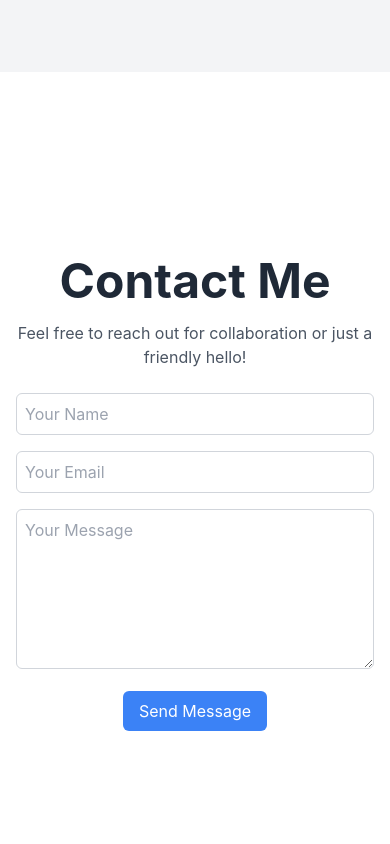
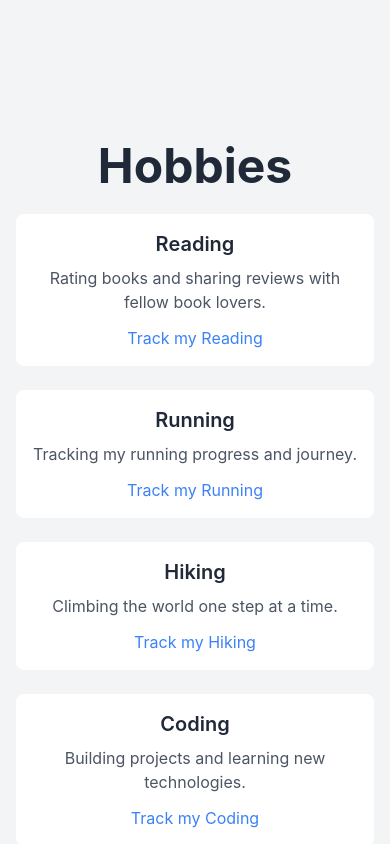
Before and after one commit to poojakotak/personal-website, a React (Create React App) app: page / in a window 390 px wide. Shown: the part 4580-5424 px from the top of the page. Built offline with nearby package versions, Linux system fonts and the light colour scheme.

Commit message:
added hobbies section

```diff
--- a/src/App.js
+++ b/src/App.js
@@ -5,6 +5,7 @@ import About from './components/About';
 import Resume from './components/Resume';
 import Portfolio from './components/Portfolio';
 import Contact from './components/Contact';
+import Hobbies from './components/Hobbies';
 // Import other components here
 
 function App() {
@@ -15,6 +16,7 @@ function App() {
         <About />
         <Resume />
         <Portfolio />
+        <Hobbies />
         <Contact />
       </div>
     </Router>
--- a/src/components/Header.js
+++ b/src/components/Header.js
@@ -20,6 +20,9 @@ function Header() {
               <a href="#portfolio" className="text-lg hover:text-gray-300">Portfolio</a>
             </li>
             <li>
+              <a href="#hobbies" className="text-lg hover:text-gray-300">Hobbies</a>
+            </li>
+            <li>
               <a href="#contact" className="text-lg hover:text-gray-300">Contact Me</a>
             </li>
           </ul>
--- /dev/null
+++ b/src/components/Hobbies.js
@@ -0,0 +1,47 @@
+// src/components/Hobbies.js
+import React from 'react';
+
+function Hobbies() {
+  const hobbies = [
+    {
+      name: 'Reading',
+      description: 'Rating books and sharing reviews with fellow book lovers.',
+      trackerLink: 'https://www.goodreads.com/user/show/96101506-pooja-kotak',
+    },
+    {
+      name: 'Running',
+      description: 'Tracking my running progress and journey.',
+      trackerLink: 'https://www.strava.com/athletes/129411536',
+    },
+    {
+        name: 'Hiking',
+        description: 'Climbing the world one step at a time.',
+        trackerLink: 'https://www.alltrails.com/members/pooja-kotak-1?ref=header',
+    },
+    {
+        name: 'Coding',
+        description: 'Building projects and learning new technologies.',
+        trackerLink: 'https://github.com/poojakotak',
+      },
+    // Add more hobbies as needed
+  ];
+
+  return (
+    <section id="hobbies" className="md:pl-[25%] w-full h-screen bg-gray-100 flex items-center justify-center">
+    <div className="max-w-3xl mx-auto p-4 text-center">
+      <h2 className="text-5xl font-bold text-gray-800 mb-6">Hobbies</h2>
+      <div className="grid grid-cols-1 md:grid-cols-2 lg:grid-cols-3 gap-6">
+        {hobbies.map((hobby, index) => (
+          <div key={index} className="bg-white p-4 shadow rounded-lg">
+            <h3 className="text-xl font-semibold mb-2">{hobby.name}</h3>
+            <p className="text-gray-600 mb-3">{hobby.description}</p>
+            <a href={hobby.trackerLink} target="_blank" rel="noreferrer" className="text-blue-500 hover:text-blue-700">Track my {hobby.name}</a>
+          </div>
+        ))}
+      </div>
+      </div>
+    </section>
+  );
+}
+
+export default Hobbies;
```
